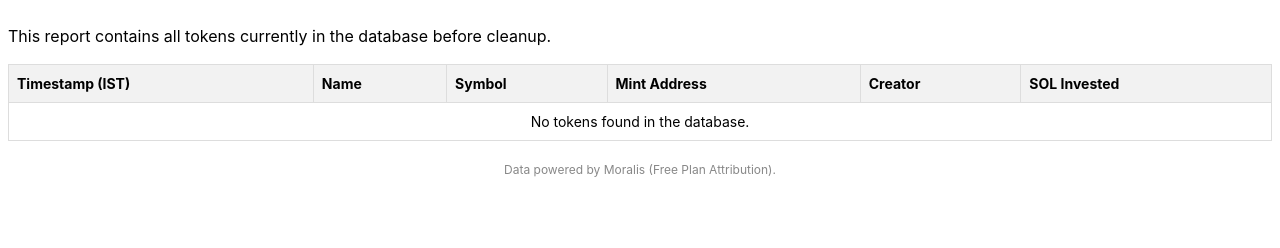
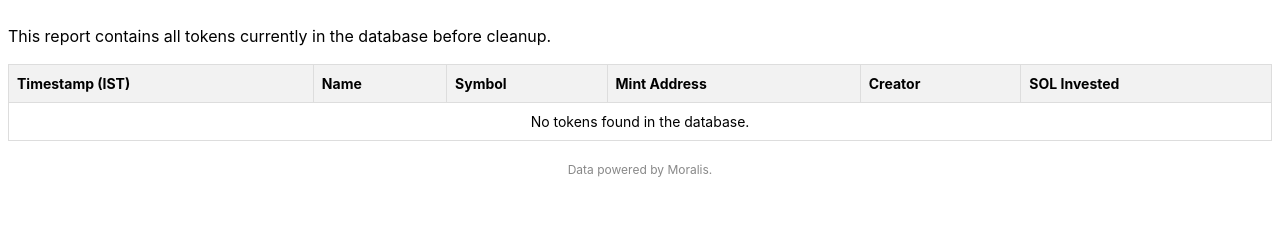
Before and after one commit to vigneshvetrivel8/pump-fun-django-app-2, a Django app: template pumplistener/templates/pumplistener/email_report.html in a window 1280 px wide. Shown: the part 52-300 px from the top of the page. Run offline with Django 5.2, Linux system fonts and the light colour scheme; the template is opened without the code that fills it, so the values that code supplies are empty; parts of the project's set-up code (start-up, migrations or seed data) failed here and were passed over.

Commit message:
Updated email_report.html

```diff
--- a/pumplistener/templates/pumplistener/email_report.html
+++ b/pumplistener/templates/pumplistener/email_report.html
@@ -370,7 +370,7 @@
         </tbody>
     </table>
     <p class="attribution">
-        Data powered by <a href="https://moralis.com" target="_blank">Moralis</a> (Free Plan Attribution).
+        Data powered by <a href="https://moralis.com" target="_blank">Moralis</a>.
     </p>
 </body>
 </html>
```
